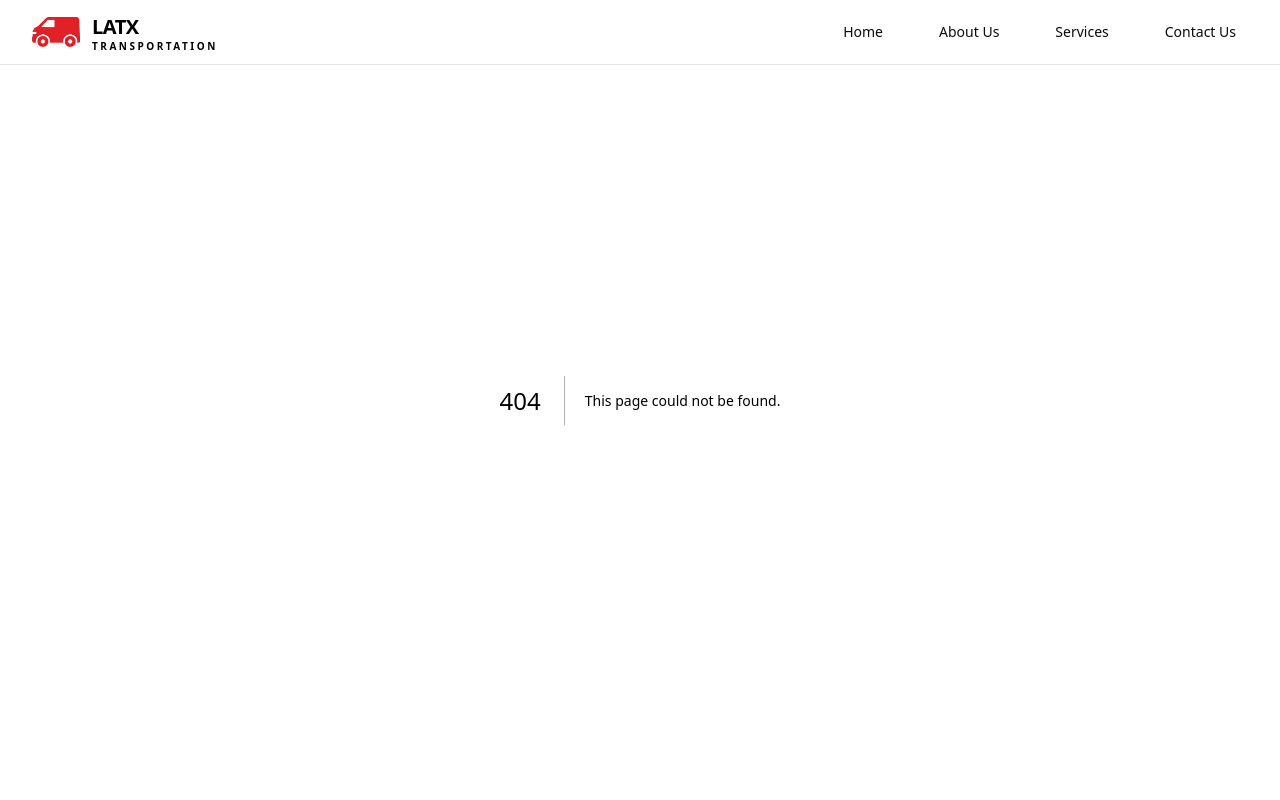
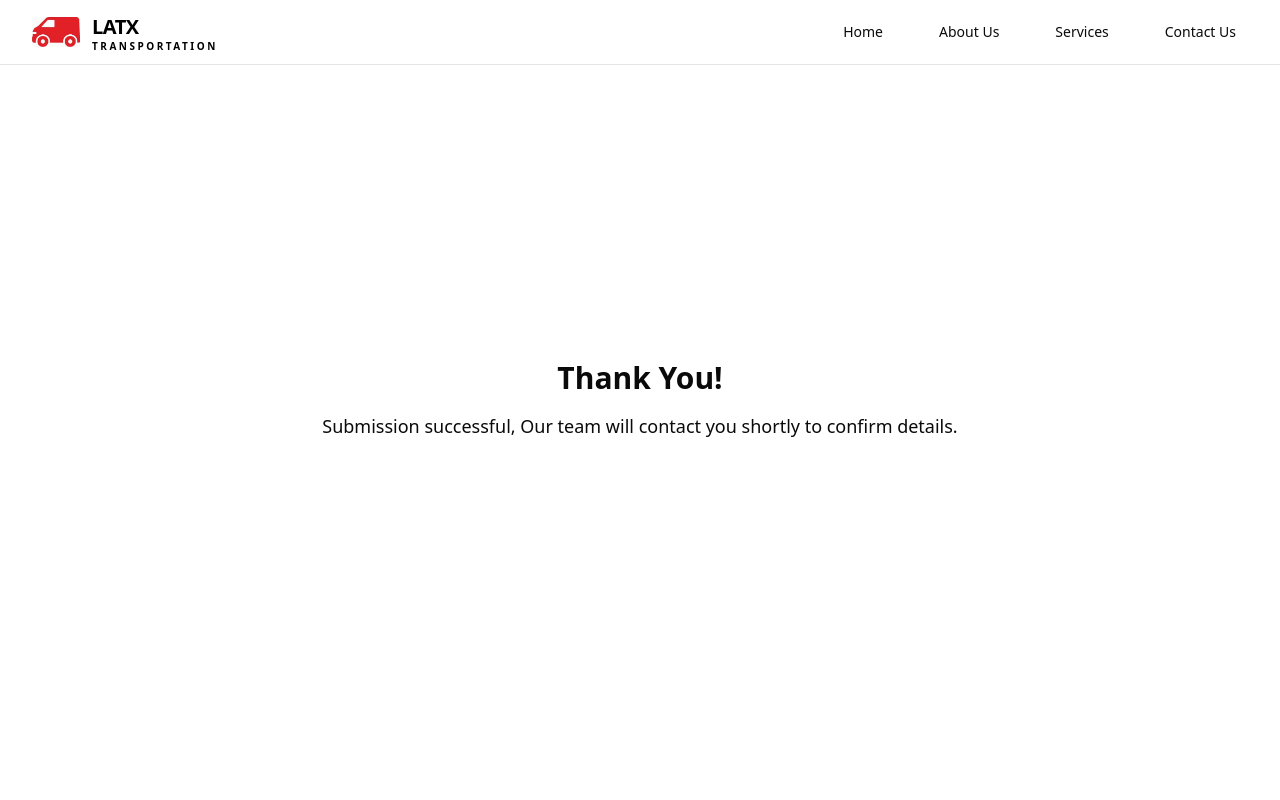
Before and after one commit to TinsaeNardos/Hospital, a Next.js app: page /thanks in a window 1280 px wide. Before the commit this address had no page. Shown: the top 800 px of the page. Built offline with nearby package versions, Linux system fonts and the light colour scheme.

Commit message:
changesagain8

```diff
--- /dev/null
+++ b/app/thanks/page.tsx
@@ -0,0 +1,5 @@
+import ThankYou from "@/components/thanks";
+
+export default function Page() {
+  return <ThankYou />;
+}
--- a/components/contactus.tsx
+++ b/components/contactus.tsx
@@ -3,6 +3,7 @@ import { motion } from 'framer-motion';
 import { Facebook, Instagram, Youtube } from "lucide-react";
 import Link from "next/link";
 import { useState, useRef } from 'react'; // add useRef here
+import { useRouter } from "next/navigation"; // Add this import
 
 import { sendEmail } from "@/lib/resend";
 import { Button } from "@/components/ui/button";
@@ -16,6 +17,7 @@ export default function ContactForm() {
     const [message, setMessage] = useState(""); // State for success messages
     const [error, setError] = useState(""); // State for error messages
     const formRef = useRef<HTMLFormElement>(null); // create form ref
+const router = useRouter(); // Add this inside ContactForm()
 
 
     // Explicitly type the event parameter
@@ -28,13 +30,14 @@ export default function ContactForm() {
 
         const response = await sendEmail(formData); // Call your sendEmail function
 
-        if (response.success) {
-            setMessage(response.message); // Set success message
-            formRef.current?.reset(); // clear form safely
+       if (response.success) {
+    formRef.current?.reset();     // Clear form safely
+    router.push("/thanks");    // Redirect to thank-you page
+} else {
+setError(response.message || "Something went wrong.");
+ // Set error message
+}
 
-        } else {
-            setError(response.message); // Set error message
-        }
     };
 
     return (
--- /dev/null
+++ b/components/thanks.tsx
@@ -0,0 +1,13 @@
+export default function thanks() {
+    return (
+        <main className="flex min-h-screen items-center justify-center p-6">
+            <div className="text-center">
+                <h1 className="text-3xl font-bold mb-4">Thank You!</h1>
+                <p className="text-lg">
+                         Submission successful,
+Our team will contact you shortly to confirm details.
+                </p>
+            </div>
+        </main>
+    );
+}
--- a/lib/resend.ts
+++ b/lib/resend.ts
@@ -51,7 +51,8 @@ const message = formData.get("message") as string;
         <li><strong>Notes:</strong> ${message}</li>
     </ul></div>`
         });
-         return { success: true, message: "Submission successful Our team will contact you shortly to confirm details." };
+        return { success: true }; // No message needed
+
         //return { success: true }; // Indicate success - Can't use with redirect
     } catch (error) {
         return { success: false, message: "Error sending email." };
```
